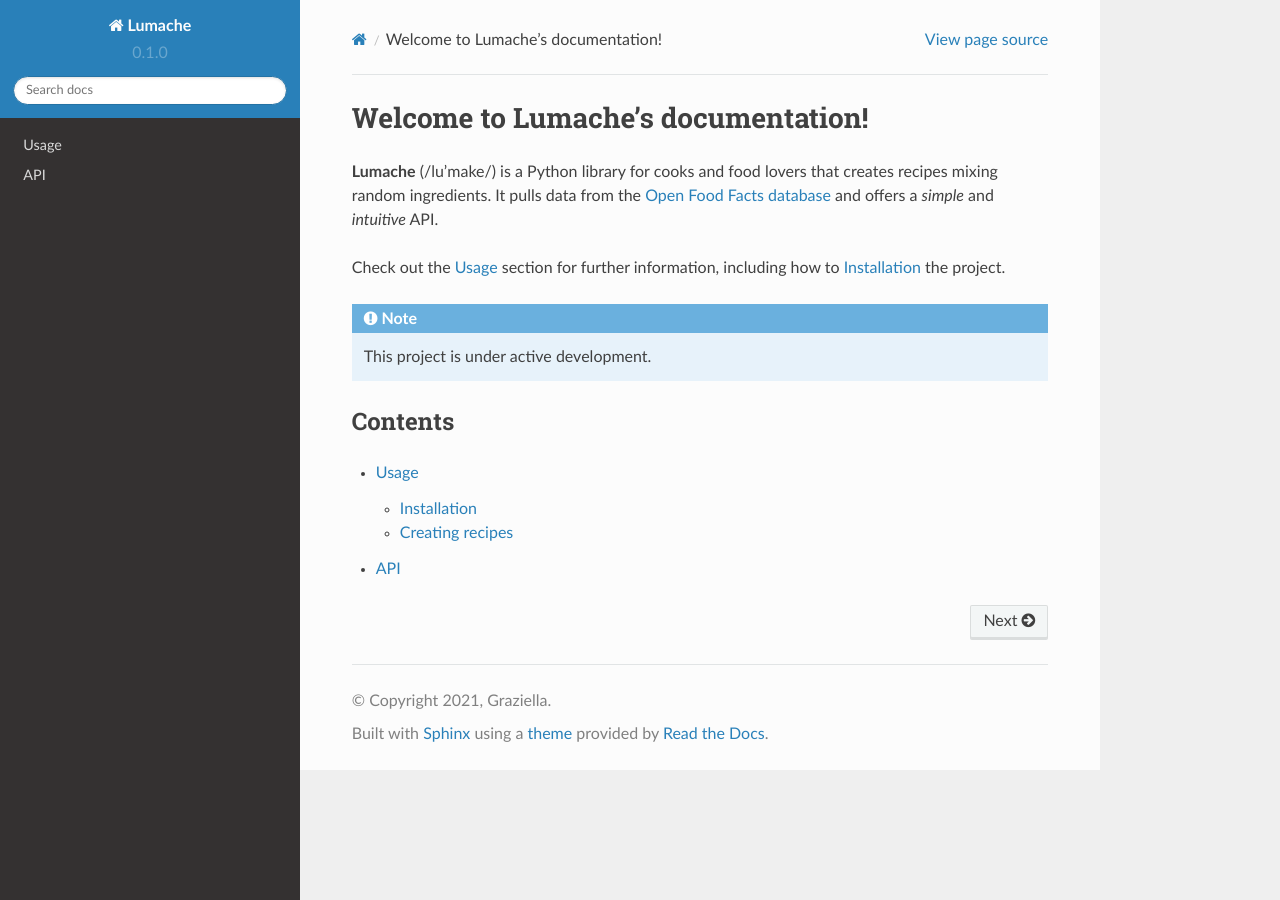
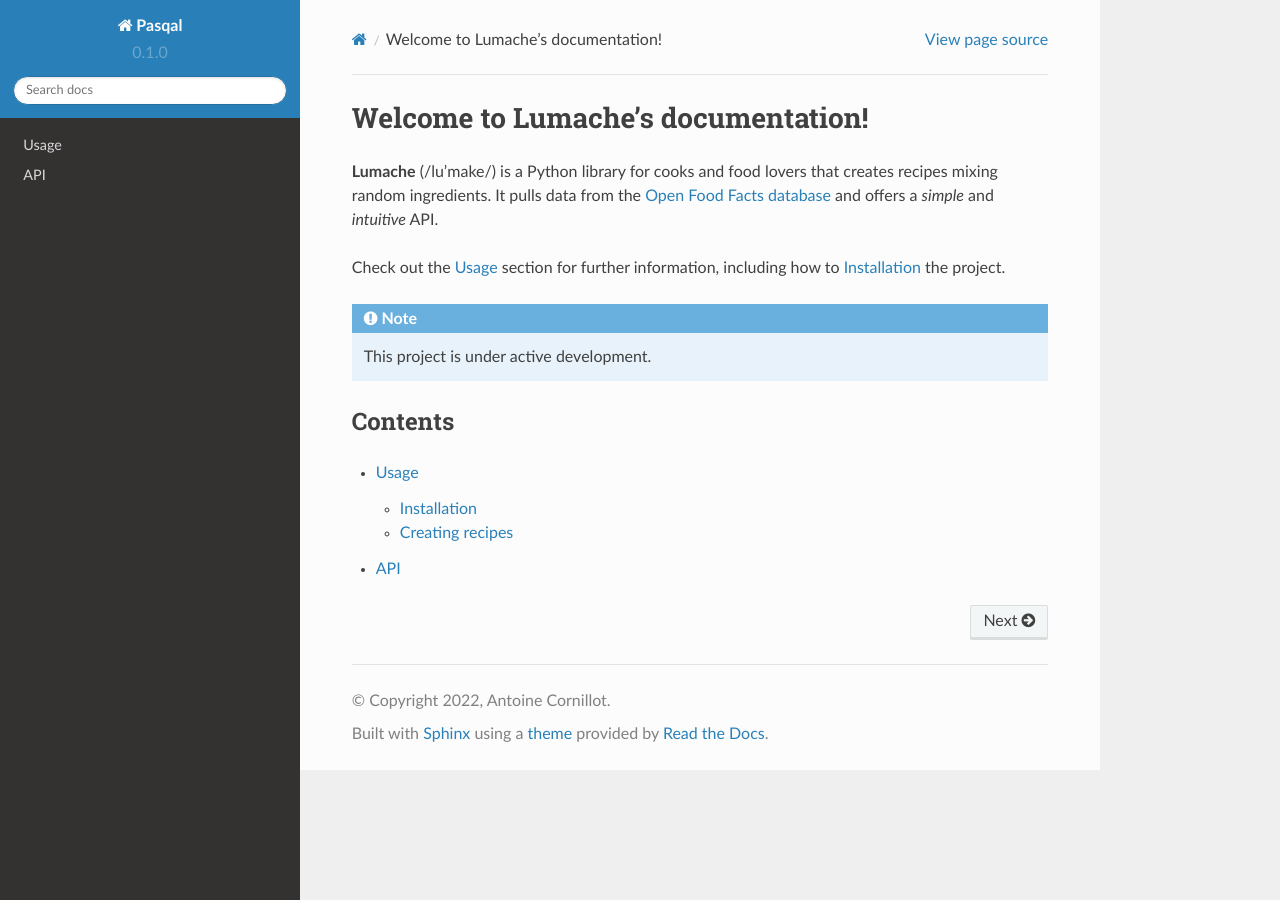
Before and after one commit to a-corni/Pasqal-Quantum-Engineer-Use-Case, a Sphinx documentation site: the page built from docs/source/index.rst, in a window 1280 px wide. Built offline with Sphinx 7.4.7 and the Read the Docs theme 2.0.0, drawn with Linux system fonts in a browser that asks for light colours.

Commit message:
Create conf.py

```diff
--- a/docs/source/conf.py
+++ b/docs/source/conf.py
@@ -2,9 +2,9 @@
 
 # -- Project information
 
-project = 'Lumache'
-copyright = '2021, Graziella'
-author = 'Graziella'
+project = 'Pasqal'
+copyright = '2022, Antoine Cornillot'
+author = 'Antoine Cornillot'
 
 release = '0.1'
 version = '0.1.0'
```
